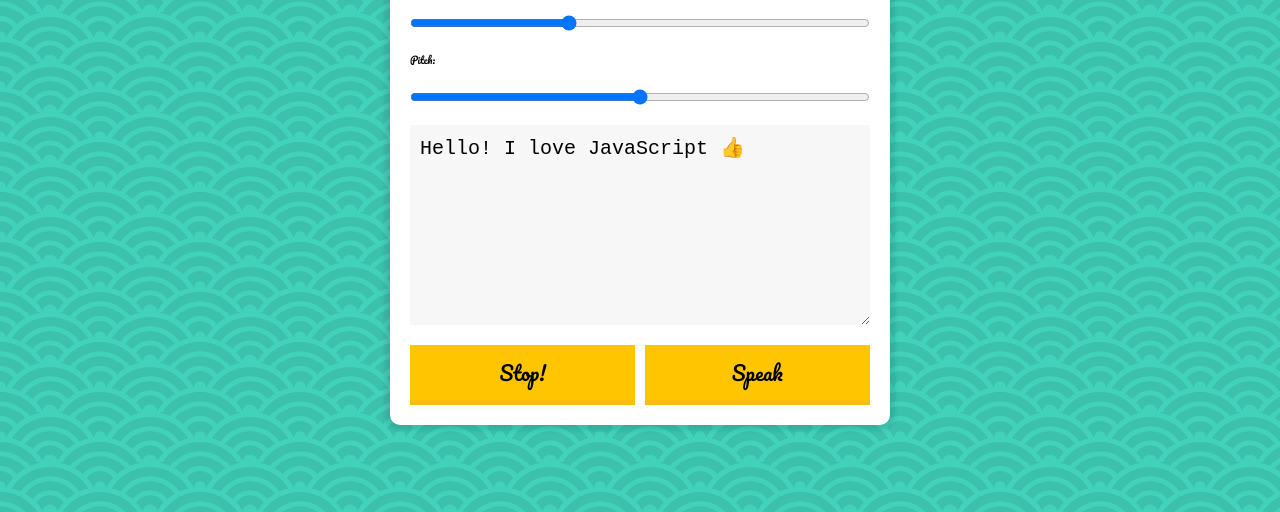
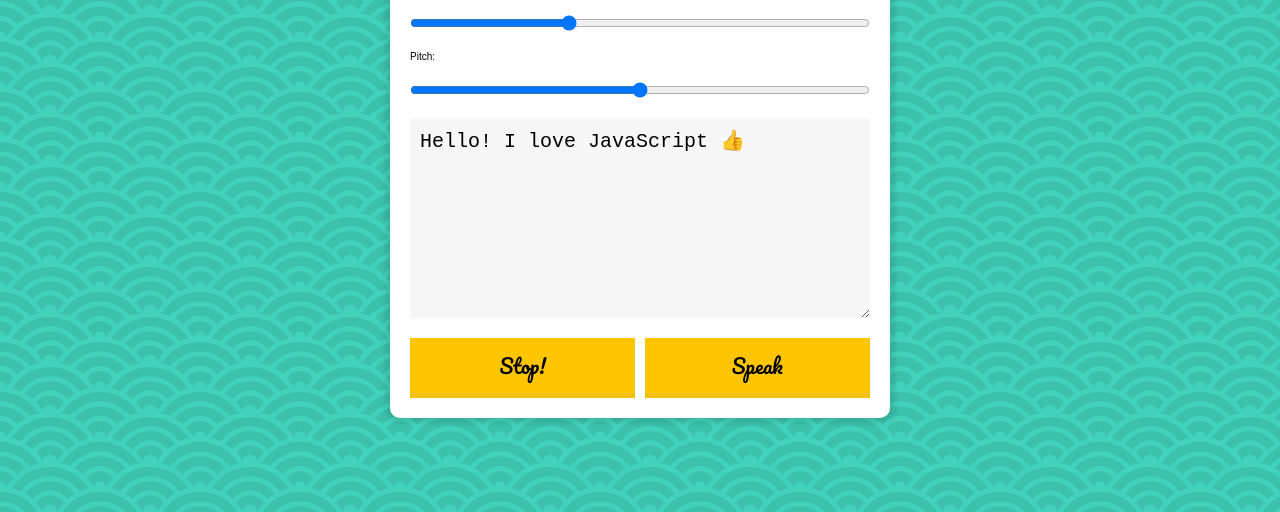
Before and after one commit to HarishRayala/Voiceinator, a plain HTML site: page index.html in a window 1280 px wide. Shown: the part 288-800 px from the top of the page. Drawn offline with Linux system fonts and the light colour scheme.

Commit message:
added css

```diff
--- a/index.css
+++ b/index.css
@@ -10,7 +10,7 @@ html {
   body {
     margin: 0;
     padding: 0;
-    font-family: 'Pacifico', cursive;
+    font-family: sans-serif;
     background-color: #3BC1AC;
     display: flex;
     min-height: 100vh;
--- a/index.html
+++ b/index.html
@@ -6,10 +6,8 @@
   <meta http-equiv="X-UA-Compatible" content="IE=edge">
   <meta name="viewport" content="width=device-width, initial-scale=1.0">
   <link rel="stylesheet" href="./index.css">
+  <link href="https://fonts.googleapis.com/css2?family=Pacifico&display=swap" rel="stylesheet">
   <title>Voiceinator</title>
-  <style>
-    @import url('https://fonts.googleapis.com/css2?family=Pacifico&display=swap');
-  </style>
 </head>
 
 <body>
```
